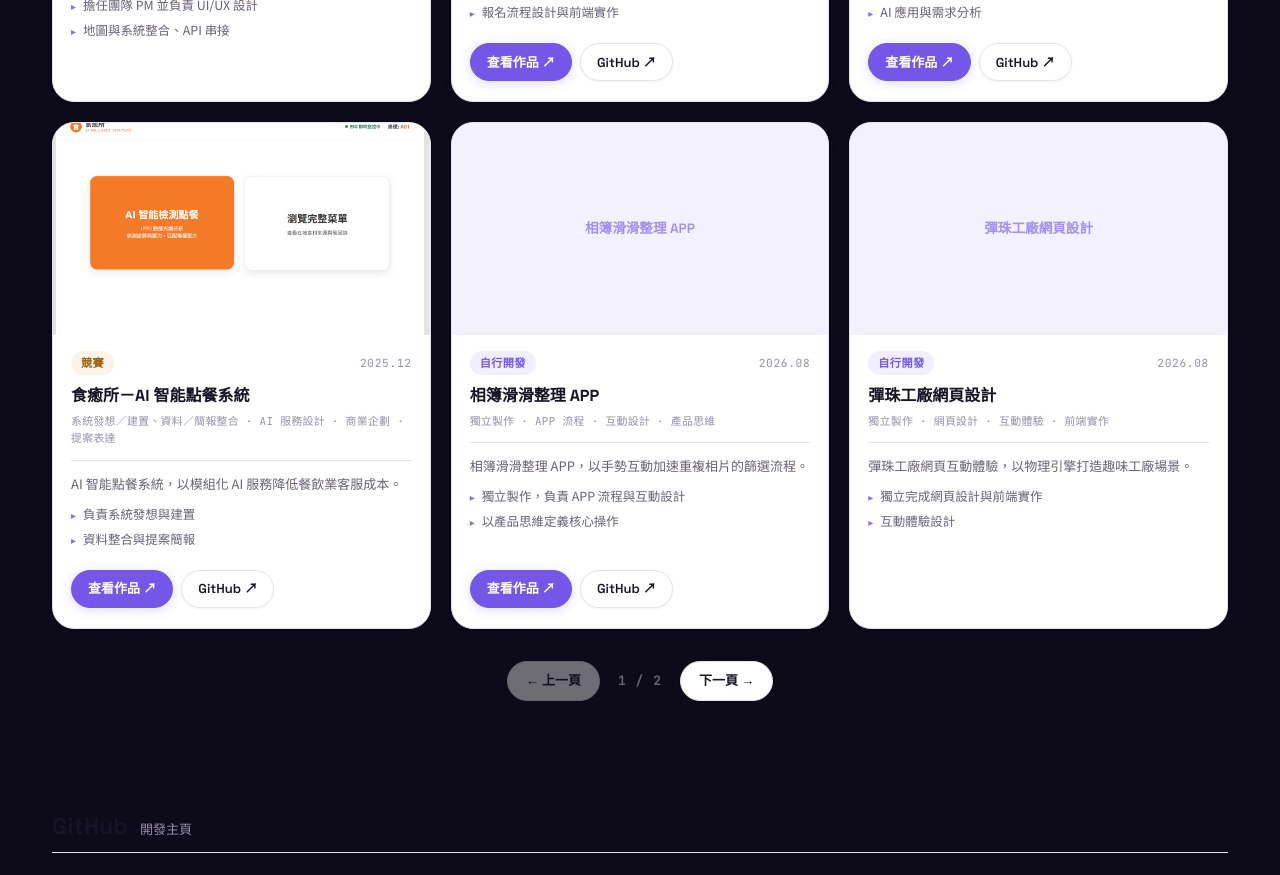
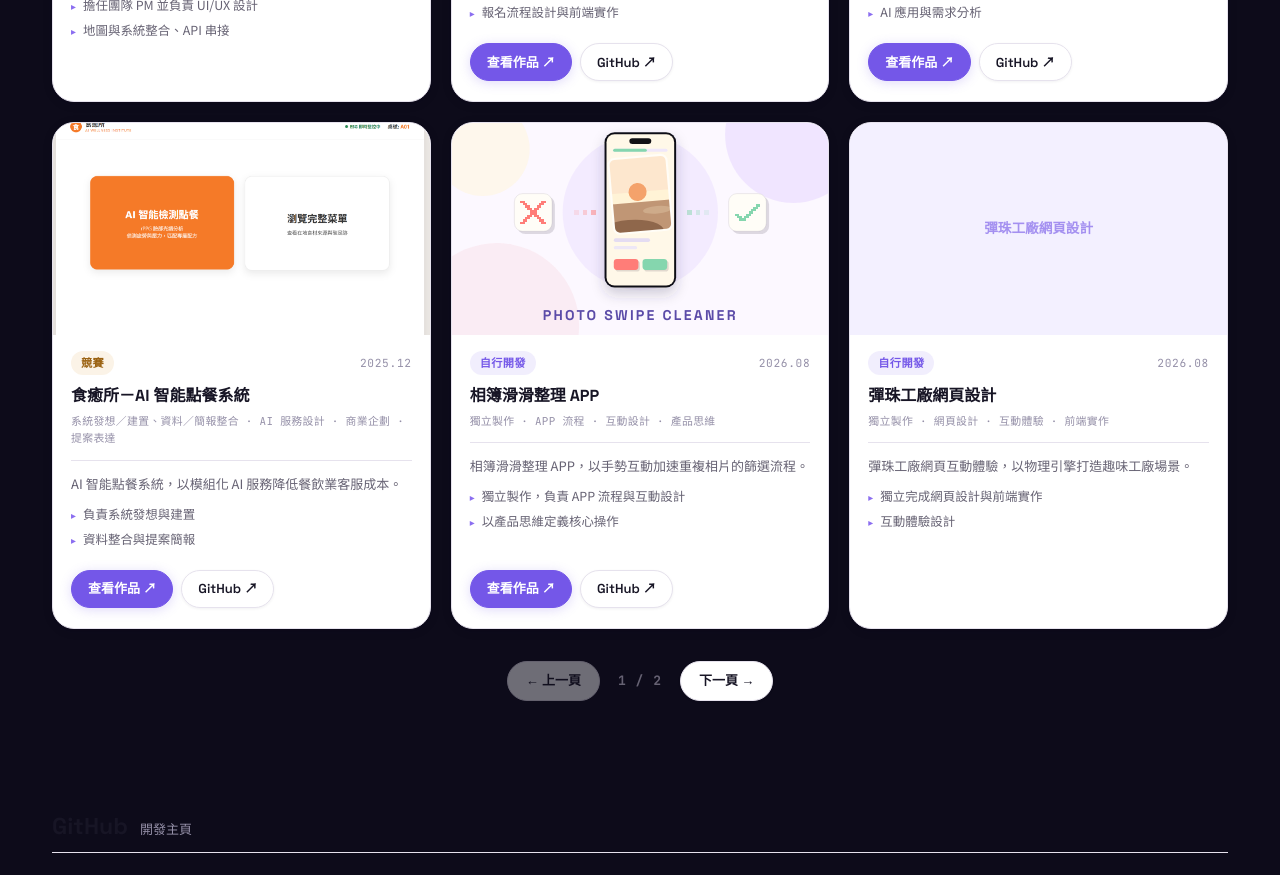
Before and after one commit to for995-ai/portfolio, a React (Vite) app: page / in a window 1280 px wide. Shown: the part 3160-4035 px from the top of the page. Built offline with nearby package versions, Linux system fonts and the light colour scheme.

Commit message:
feat: add photo cleaner project preview

```diff
--- /dev/null
+++ b/src/components/v2/PhotoCleanerPreview.tsx
@@ -0,0 +1,242 @@
+import { useId } from 'react';
+
+/**
+ * Hero preview for A7 — 相簿滑滑整理 APP.
+ *
+ * Drawn entirely in SVG so it stays sharp on retina, scales with the card
+ * without a single media query, and adds no image asset to the bundle.
+ *
+ * Every colour below was sampled from the live demo at
+ * for995-ai.github.io/photo-swipe-cleaner/demo/ — this is that product's
+ * palette, not a second brand invented for the thumbnail. The demo uses no
+ * gradients anywhere; its atmosphere comes from flat pastel circles, and the
+ * same device is reused here.
+ */
+
+// Sampled from the demo
+const FRAME   = '#111014';   // phone body
+const SCREEN  = '#FFF8E8';   // app background
+const CORAL   = '#FF7D78';   // 左滑 → 待刪
+const MINT    = '#85D6AE';   // 右滑 → 保留
+const PIXEL   = '#423B4D';   // the demo's hard-offset pixel shadow
+const BLUSH   = '#FBE4ED';
+const LAVENDER= '#E7D8FF';
+const PALE    = '#F3E9FF';
+const CARD    = '#FFFDF7';
+const PEACH   = '#FDE7CE';
+const CREAM   = '#FFF3D6';
+const ORANGE  = '#F4A26B';
+const SAND    = '#C09675';
+const BROWN   = '#8A6247';
+const INK     = '#5B4BA8';
+
+// Phone geometry, in the demo's own proportions (341 × 740 outer, 9.5 bezel)
+const PH_H = 120;
+const PH_W = PH_H * (341 / 740);          // 55.3
+const PH_X = 160 - PH_W / 2;              // centred in a 320-wide canvas
+const PH_Y = 14;
+const BEZEL = (9.5 / 341) * PH_W;
+const SC_X = PH_X + BEZEL;
+const SC_Y = PH_Y + BEZEL;
+const SC_W = PH_W - BEZEL * 2;
+const SC_H = PH_H - BEZEL * 2;
+
+/**
+ * The whole handset — frame, screen and every element on it — is authored at
+ * the geometry above and then scaled as one group. Enlarging it is a single
+ * number rather than thirty re-tuned coordinates, and the interior can never
+ * drift out of register with the frame.
+ */
+const PHONE_SCALE = 1.10;
+const PIVOT_X = 160;
+const PIVOT_Y = 76;
+const PHONE_TRANSFORM =
+  `translate(${PIVOT_X} ${PIVOT_Y}) scale(${PHONE_SCALE}) translate(${-PIVOT_X} ${-PIVOT_Y})`;
+
+// Pixel glyphs, '1' = on. Both are 11 columns wide so the two badges carry the
+// same weight. The grid needs this much width: on a narrower one the diagonals
+// meet after two steps and the cross collapses into an hourglass.
+const GLYPH_CROSS = [
+  '11.......11',
+  '.11.....11.',
+  '..11...11..',
+  '...11.11...',
+  '....111....',
+  '....111....',
+  '...11.11...',
+  '..11...11..',
+  '.11.....11.',
+  '11.......11',
+];
+
+const GLYPH_CHECK = [
+  '.........11',
+  '........11.',
+  '.......11..',
+  '......11...',
+  '11...11....',
+  '.11.11.....',
+  '..111......',
+];
+
+/**
+ * Renders a glyph as solid blocks. Horizontal runs are merged into one rect so
+ * adjacent pixels cannot show a hairline seam at fractional scales.
+ */
+function PixelGlyph({
+  rows, x, y, unit, fill,
+}: { rows: string[]; x: number; y: number; unit: number; fill: string }) {
+  const cells: React.ReactElement[] = [];
+
+  rows.forEach((row, r) => {
+    let c = 0;
+    while (c < row.length) {
+      if (row[c] !== '1') { c += 1; continue; }
+      let run = 1;
+      while (row[c + run] === '1') run += 1;
+      cells.push(
+        <rect
+          key={`${r}-${c}`}
+          x={x + c * unit}
+          y={y + r * unit}
+          width={run * unit}
+          height={unit}
+          fill={fill}
+        />,
+      );
+      c += run;
+    }
+  });
+
+  return <g shapeRendering="crispEdges">{cells}</g>;
+}
+
+/** A swipe badge: cream chip, hard pixel offset shadow, coloured pixel glyph. */
+function SwipeBadge({
+  x, y, size, rows, fill,
+}: { x: number; y: number; size: number; rows: string[]; fill: string }) {
+  // Sized off the column count and centred on its own bounds, so glyphs of
+  // different heights (the check is shorter than the cross) both sit true.
+  const cols = rows[0].length;
+  const unit = (size * 0.68) / cols;
+
+  return (
+    <g>
+      {/* Offset shadow — the demo's pixel-button signature, softened for scale */}
+      <rect x={x + 2.4} y={y + 2.4} width={size} height={size} rx={7} fill={PIXEL} opacity={0.17} />
+      <rect
+        x={x} y={y} width={size} height={size} rx={7}
+        fill={CARD} stroke={PIXEL} strokeOpacity={0.1} strokeWidth={0.8}
+      />
+      <PixelGlyph
+        rows={rows}
+        x={x + (size - cols * unit) / 2}
+        y={y + (size - rows.length * unit) / 2}
+        unit={unit}
+        fill={fill}
+      />
+    </g>
+  );
+}
+
+/** Three fading blocks reading as the trail left behind a swiped card. */
+function SwipeTrail({ xs, y, fill }: { xs: number[]; y: number; fill: string }) {
+  return (
+    <g shapeRendering="crispEdges">
+      {xs.map((x, i) => (
+        <rect key={x} x={x} y={y} width={4} height={4} fill={fill} opacity={[0.5, 0.3, 0.16][i]} />
+      ))}
+    </g>
+  );
+}
+
+export function PhotoCleanerPreview() {
+  const uid = useId().replace(/:/g, '');
+  const photoClip = `pc-photo-${uid}`;
+  const shadow = `pc-shadow-${uid}`;
+
+  return (
+    <svg
+      viewBox="0 0 320 180"
+      preserveAspectRatio="xMidYMid slice"
+      role="img"
+      aria-label="相簿滑滑整理 APP：左滑待刪、右滑保留的照片整理介面"
+    >
+      <defs>
+        <clipPath id={photoClip}>
+          <rect x={137.5} y={33} width={45} height={58} rx={4.6} />
+        </clipPath>
+        <filter id={shadow} x="-40%" y="-40%" width="180%" height="180%">
+          <feDropShadow dx="0" dy="5" stdDeviation="5" floodColor="#3A2E4F" floodOpacity="0.22" />
+        </filter>
+      </defs>
+
+      {/* ── Atmosphere: flat pastel circles, clipped by the card ─────────── */}
+      <rect width={320} height={180} fill="#FCF8FF" />
+      <circle cx={290} cy={10}  r={58} fill={LAVENDER} opacity={0.55} />
+      <circle cx={38}  cy={172} r={70} fill={BLUSH}    opacity={0.6} />
+      <circle cx={26}  cy={22}  r={40} fill={CREAM}    opacity={0.45} />
+      {/* Halo — pulls the eye to the phone */}
+      <circle cx={160} cy={PIVOT_Y} r={66} fill={PALE} opacity={0.85} />
+
+      {/* ── Swipe language ───────────────────────────────────────────────── */}
+      {/* Pulled in towards the handset so the three read as one gesture —
+          左滑待刪 / 右滑保留 — rather than three unrelated icons. */}
+      <SwipeBadge x={53}  y={60} size={32} rows={GLYPH_CROSS} fill={CORAL} />
+      <SwipeBadge x={235} y={60} size={32} rows={GLYPH_CHECK} fill={MINT} />
+
+      <SwipeTrail xs={[118, 111, 104]} y={74} fill={CORAL} />
+      <SwipeTrail xs={[200, 207, 214]} y={74} fill={MINT} />
+
+      {/* ── Phone, scaled as one piece ───────────────────────────────────── */}
+      <g transform={PHONE_TRANSFORM}>
+        <g filter={`url(#${shadow})`}>
+          <rect x={PH_X} y={PH_Y} width={PH_W} height={PH_H} rx={(48 / 341) * PH_W} fill={FRAME} />
+          <rect x={SC_X} y={SC_Y} width={SC_W} height={SC_H} rx={(38 / 322) * SC_W} fill={SCREEN} />
+        </g>
+
+        {/* Dynamic Island */}
+        <rect x={151.5} y={18.6} width={17} height={4.6} rx={2.3} fill={FRAME} />
+
+        {/* Session progress */}
+        <rect x={139} y={26.8} width={42} height={2.4} rx={1.2} fill="#EFE7FA" />
+        <rect x={139} y={26.8} width={26} height={2.4} rx={1.2} fill={MINT} />
+
+        {/* The photo being sorted — abstract, tilted mid-swipe */}
+        <g transform="rotate(-5 160 62)">
+          <g clipPath={`url(#${photoClip})`}>
+            <rect x={137.5} y={33} width={45} height={58} fill={PEACH} />
+            <rect x={137.5} y={60} width={45} height={8} fill={CREAM} />
+            <circle cx={158} cy={60} r={7} fill={ORANGE} />
+            <rect x={137.5} y={68} width={45} height={23} fill={SAND} />
+            <ellipse cx={149} cy={92} rx={27} ry={11} fill={BROWN} opacity={0.9} />
+            <ellipse cx={172} cy={75} rx={11} ry={3} fill={CREAM} opacity={0.22} />
+          </g>
+          <rect
+            x={137.5} y={33} width={45} height={58} rx={4.6}
+            fill="none" stroke={CARD} strokeWidth={1.6}
+          />
+        </g>
+
+        {/* Caption lines under the photo */}
+        <rect x={139.5} y={96}  width={28} height={2.8} rx={1.4} fill="#E4DCF2" />
+        <rect x={139.5} y={102} width={18} height={2.4} rx={1.2} fill="#EDE7F6" />
+
+        {/* In-app actions, mirroring the demo's two pixel buttons */}
+        <rect x={140.7} y={113.2} width={19} height={8.4} rx={2.4} fill={PIXEL} opacity={0.16} />
+        <rect x={139.5} y={112}   width={19} height={8.4} rx={2.4} fill={CORAL} />
+        <rect x={162.9} y={113.2} width={19} height={8.4} rx={2.4} fill={PIXEL} opacity={0.16} />
+        <rect x={161.7} y={112}   width={19} height={8.4} rx={2.4} fill={MINT} />
+      </g>
+
+      {/* ── Wordmark ─────────────────────────────────────────────────────── */}
+      <text
+        x={160} y={167} textAnchor="middle"
+        style={{ fontFamily: 'var(--font-family-v2-display)' }}
+        fontSize={12} fontWeight={700} letterSpacing={1.9} fill={INK}
+      >
+        PHOTO SWIPE CLEANER
+      </text>
+    </svg>
+  );
+}
--- a/src/components/v2/Projects.tsx
+++ b/src/components/v2/Projects.tsx
@@ -1,6 +1,7 @@
 import { PROJECTS, type Project } from '@/data/portfolioV2';
 import { publicUrl } from '@/lib/publicUrl';
 import { Pagination, usePagination } from './Pagination';
+import { PhotoCleanerPreview } from './PhotoCleanerPreview';
 import { useInView } from '@/hooks/useInView';
 
 // ── Source chip mapping ───────────────────────────────────────────────────────
@@ -34,6 +35,14 @@ const PROJECT_IMAGES: Partial<Record<string, string>> = {
   A4: '/images/project-hotpot.png',
   A5: '/images/project-accommodation.png',
   A6: '/images/project-dog.png',
+};
+
+// ── Drawn previews ────────────────────────────────────────────────────────────
+// A project with no screenshot can supply a vector hero instead of falling
+// through to the plain placeholder. Ids absent here behave exactly as before.
+
+const PROJECT_PREVIEWS: Partial<Record<string, () => React.ReactElement>> = {
+  A7: PhotoCleanerPreview,
 };
 
 // ── Card copy ─────────────────────────────────────────────────────────────────
@@ -165,6 +174,7 @@ function PlaceholderImg({ title }: { title: string }) {
 
 function ProjectCard({ project }: { project: Project }) {
   const src        = PROJECT_IMAGES[project.id];
+  const Preview    = PROJECT_PREVIEWS[project.id];
   const sourceType = SOURCE_MAP[project.id];
   const blurb      = BLURB[project.id];
   const links      = linksFor(project);
@@ -175,6 +185,10 @@ function ProjectCard({ project }: { project: Project }) {
       {src ? (
         <div className="v2-project-media">
           <img src={publicUrl(src)} alt={project.title} loading="lazy" decoding="async" />
+        </div>
+      ) : Preview ? (
+        <div className="v2-project-media">
+          <Preview />
         </div>
       ) : (
         <PlaceholderImg title={project.title} />
--- a/src/styles/v2.css
+++ b/src/styles/v2.css
@@ -594,6 +594,12 @@
   width: 100%;
   height: 100%;
   object-fit: cover;
+  display: block;
+}
+/* Drawn previews fill the same box as a screenshot would. */
+.v2-project-media > svg {
+  width: 100%;
+  height: 100%;
   display: block;
 }
 
```
